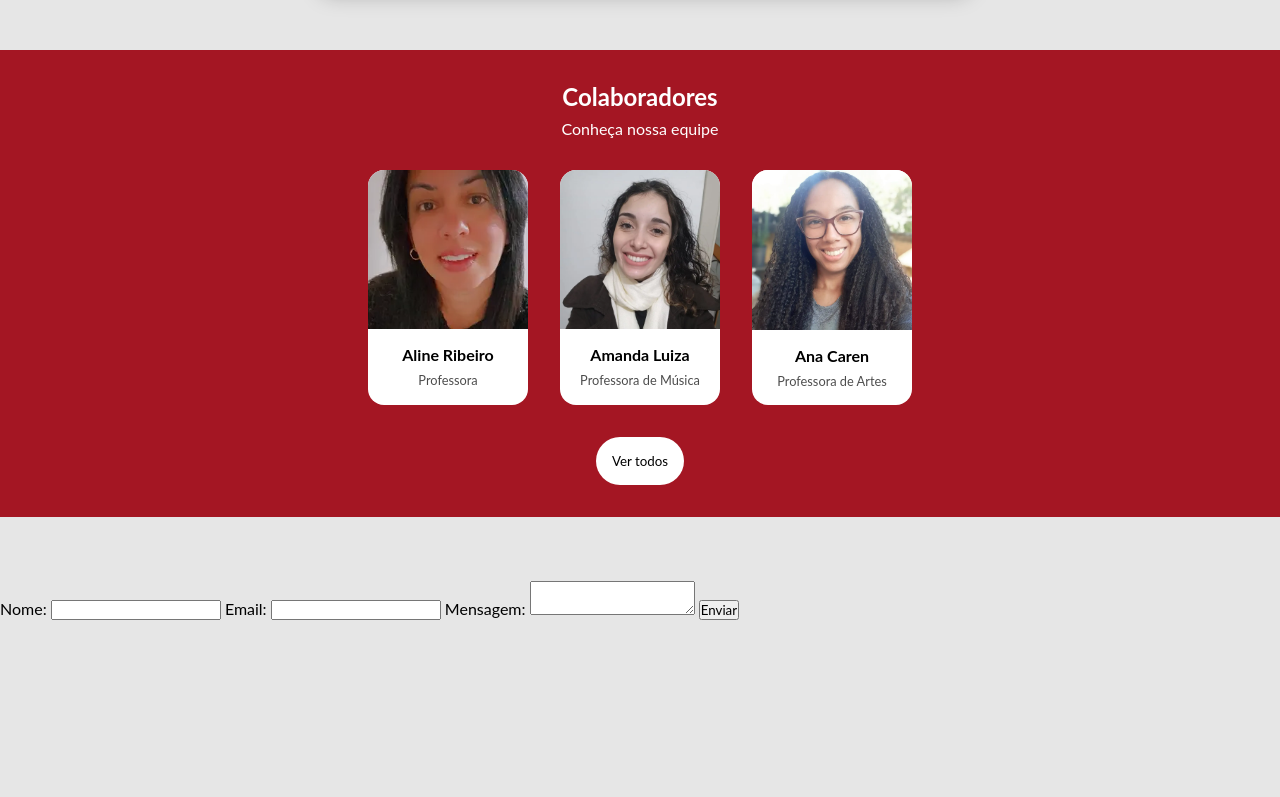
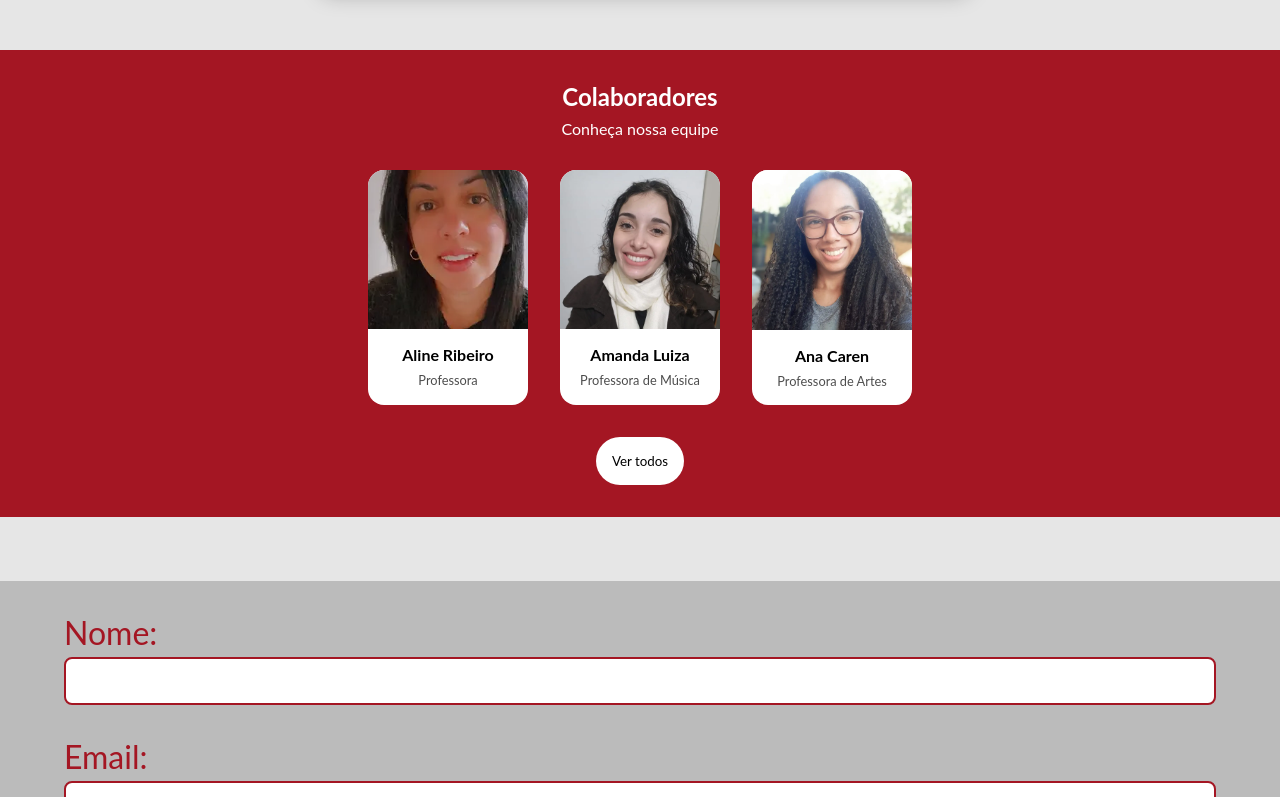
Before and after one commit to gabrielbigliardi/IMDAZ, a website: page templates/index.html in a window 1280 px wide. Shown: the part 2000-2797 px from the top of the page. Before the commit the page ends 2684 px from the top, so only its background shows below. Drawn offline with nearby package versions, Linux system fonts and the light colour scheme; files that its build step writes are made by us from their sources; files whose address does not match are found by name.

Commit message:
feat: style form

```diff
--- a/css/style.scss
+++ b/css/style.scss
@@ -357,55 +357,53 @@ section {
 
 
 
-// #equipe {
-//     background-color: darkcyan;
+#contato {
 
-// }
+    background-color: #bbb;
 
-// *,
-// *:before,
-// *:after {
-//     box-sizing: inherit;
-// }
+    .container {
 
-// .column {
-//     float: left;
-//     width: 33.3%;
-//     margin-bottom: 16px;
-//     padding: 0 8px;
-// }
 
-// @media screen and (max-width: 650px) {
-//     .column {
-//         width: 100%;
-//         display: block;
-//     }
-// }
+        #formulario {
+            display: flex;
+            flex-direction: column;
 
-// .card {
-//     box-shadow: 0 4px 8px 0 rgba(0, 0, 0, 0.2);
-//     background-color: rgb(255, 255, 255);
-//     border-radius: 1rem;
-//     overflow: hidden;
+            padding: 2rem 4rem;
 
-//     img {
-//         width: 100%;
-//         position: relative;
-//         object-fit: cover;
-//     }
-// }
+            color: $primary-color;
 
-// .container {
-//     padding: 0 16px;
-// }
+            :nth-child(even) {
+                margin-bottom: 2rem;
+            }
 
-// .container::after,
-// .row::after {
-//     content: "";
-//     clear: both;
-//     display: table;
-// }
+            :nth-child(odd) {
+                margin-bottom: .3rem;
+            }
 
-// .title {
-//     color: grey;
-// }
+            label {
+                font-size: 2rem;
+            }
+
+            input,
+            textarea {
+                height: 3rem;
+                border: $primary-color 2px solid;
+                border-radius: .5rem;
+            }
+
+            textarea {
+                height: 12rem;
+                resize: none;
+            }
+
+            button {
+                height: 3rem;
+                color: white;
+                background-color: $primary-color;
+                border: $primary-color 1px solid;
+                border-radius: .5rem;
+            }
+        }
+    }
+
+}
```
Also changed, not shown: assets/IMDAZ.webp (added), css/style.css, 1 other file.
